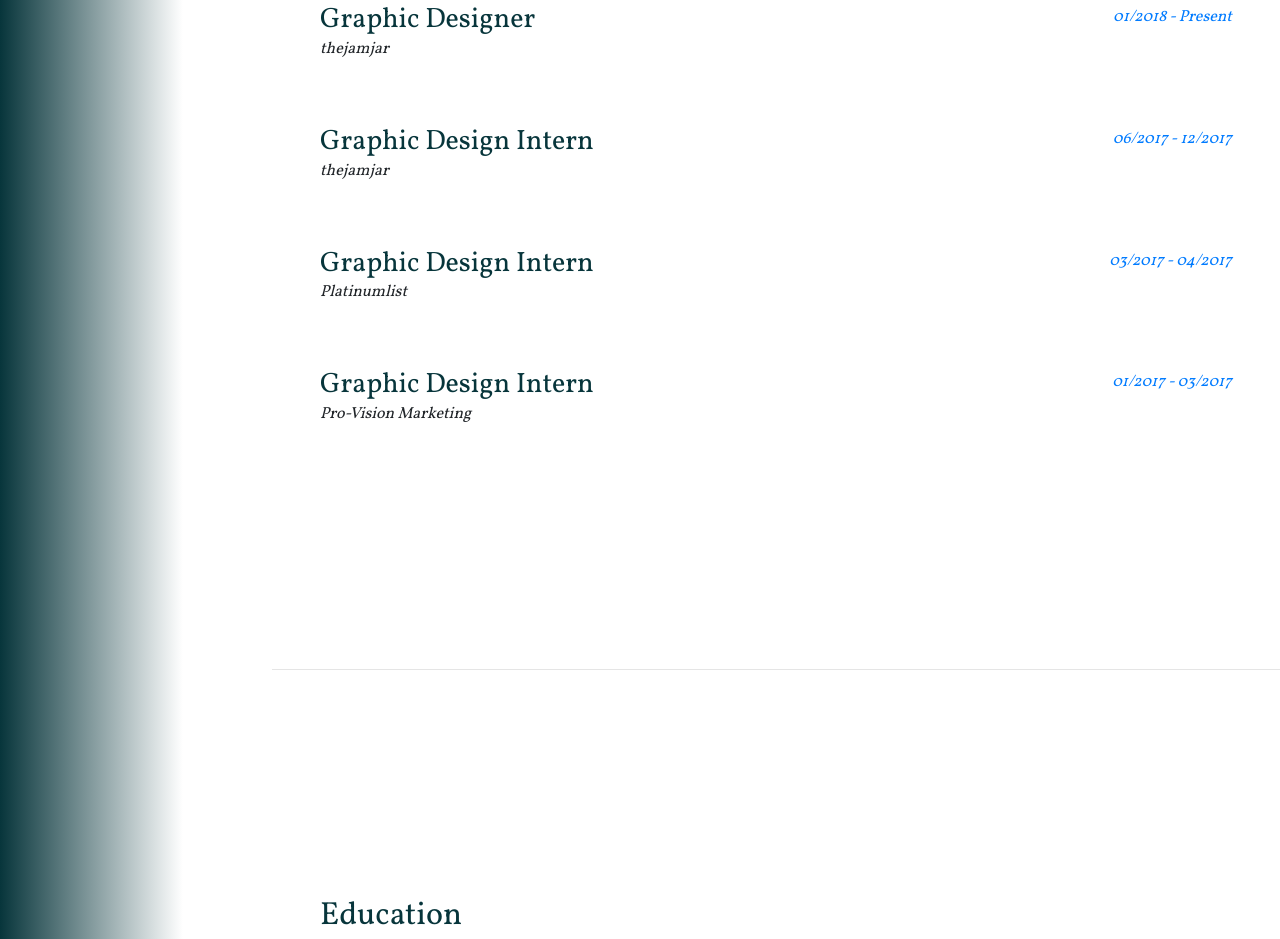
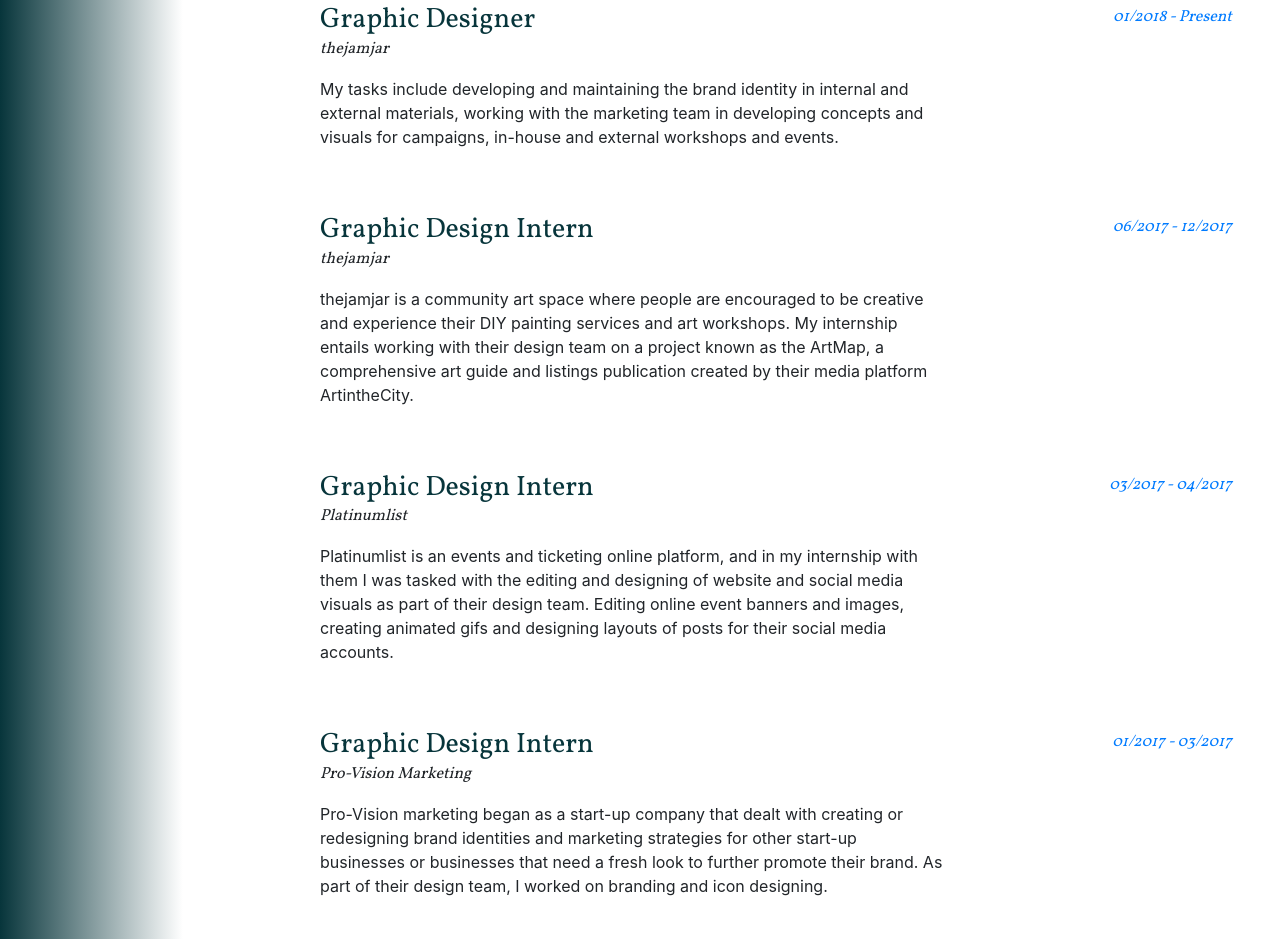
Before and after one commit to DianneLynne/portfolio, a website with bundled scripts: page index.html in a window 1280 px wide. Shown: the part 932-1871 px from the top of the page. Built offline with nearby package versions, Linux system fonts and the light colour scheme.

Commit message:
Last save

```diff
--- a/index.html
+++ b/index.html
@@ -106,7 +106,7 @@
           <div class="resume-content">
             <h3 class="mb-0">Graphic Designer</h3>
             <div class="subheading mb-3">thejamjar</div>
-            <p></p>
+            <p>My tasks include developing and maintaining the brand identity in internal and external materials, working with the marketing team in developing concepts and visuals for campaigns, in-house and external workshops and events.</p>
           </div>
           <div class="resume-date text-md-right">
             <span class="text-primary">01/2018 - Present</span>
@@ -117,7 +117,7 @@
           <div class="resume-content">
             <h3 class="mb-0">Graphic Design Intern</h3>
             <div class="subheading mb-3">thejamjar</div>
-            <p></p>
+            <p>thejamjar is a community art space where people are encouraged to be creative and experience their DIY painting services and art workshops. My internship entails working with their design team on a project known as the ArtMap, a comprehensive art guide and listings publication created by their media platform ArtintheCity.</p>
           </div>
           <div class="resume-date text-md-right">
             <span class="text-primary">06/2017 - 12/2017</span>
@@ -128,7 +128,7 @@
           <div class="resume-content">
             <h3 class="mb-0">Graphic Design Intern</h3>
             <div class="subheading mb-3">Platinumlist</div>
-            <p></p>
+            <p>Platinumlist is an events and ticketing online platform, and in my internship with them I was tasked with the editing and designing of website and social media visuals as part of their design team. Editing online event banners and images, creating animated gifs and designing layouts of posts for their social media accounts.</p>
           </div>
           <div class="resume-date text-md-right">
             <span class="text-primary">03/2017 - 04/2017</span>
@@ -139,7 +139,7 @@
           <div class="resume-content">
             <h3 class="mb-0">Graphic Design Intern</h3>
             <div class="subheading mb-3">Pro-Vision Marketing</div>
-            <p></p>
+            <p>Pro-Vision marketing began as a start-up company that dealt with creating or redesigning brand identities and marketing strategies for other start-up businesses or businesses that need a fresh look to further promote their brand. As part of their design team, I worked on branding and icon designing.</p>
           </div>
           <div class="resume-date text-md-right">
             <span class="text-primary">01/2017 - 03/2017</span>
@@ -220,6 +220,11 @@
 Affinity Designer
             </li>
 
+            <li>
+                <i class="fa-li fa fa-check"></i>
+    Digital Illustration
+                </li>
+
         </ul>
       </div>
     </section>
```
